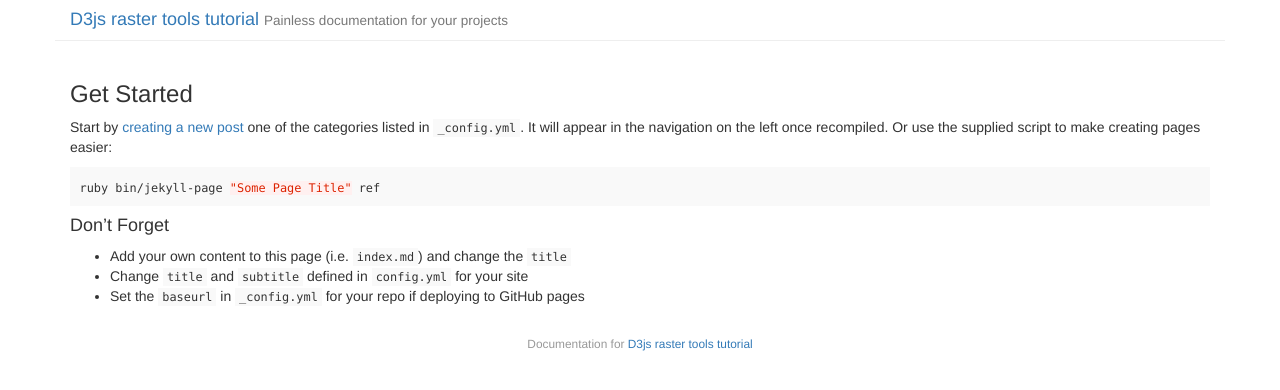
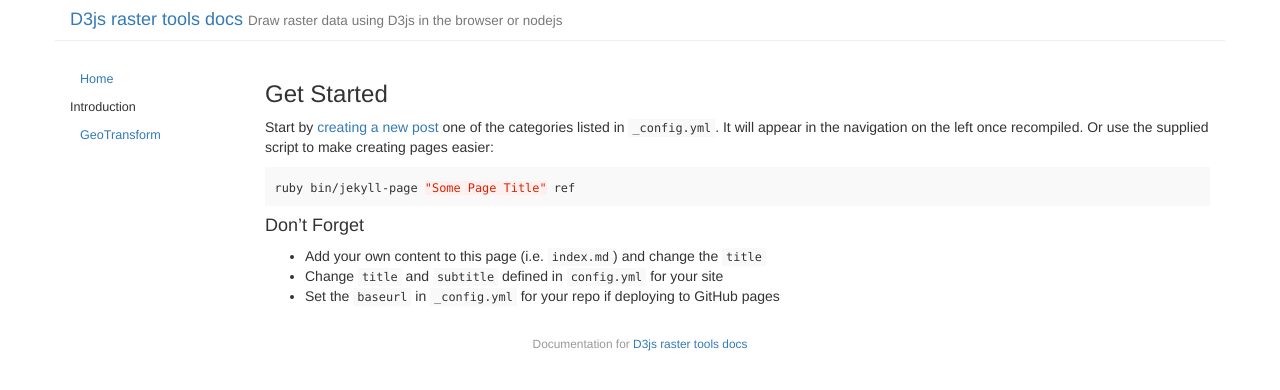
Before and after one commit to rveciana/d3-raster-tools-docs, a Jekyll site: the page built from index.md, in a window 1280 px wide. Shown: the top 390 px of the page. Built offline with Jekyll 4.4.1, drawn with Linux system fonts in a browser that asks for light colours.

Commit message:
GeoTranform

```diff
--- a/_config.yml
+++ b/_config.yml
@@ -1,12 +1,13 @@
 # Site title and subtitle. This is used in _includes/header.html
-title: 'D3js raster tools tutorial'
-subtitle: 'Painless documentation for your projects'
+title: 'D3js raster tools docs'
+subtitle: 'Draw raster data using D3js in the browser or nodejs'
 
 # if you wish to integrate disqus on pages set your shortname here
 disqus_shortname: 'geoexamples'
 
 # if you use google analytics, add your tracking id here
-google_analytics_id: 'UA-36383259-2'
+#google_analytics_id: 'UA-36383259-2'
+google_analytics_id: ''
 
 # Enable/show navigation. There are there options:
 #   0 - always hide
@@ -15,15 +16,14 @@ google_analytics_id: 'UA-36383259-2'
 navigation: 2
 
 # URL to source code, used in _includes/footer.html
-codeurl: 'https://github.com/bruth/jekyll-docs-template'
+codeurl: 'https://github.com/rveciana/d3-raster-tools-docs'
 
 # Default categories (in order) to appear in the navigation
 sections: [
-    ['doc', 'Documentation'],
-    ['tut', 'Tutorial'],
+    ['intr', 'Introduction'],
+    ['plot', 'Plotting Data'],
     ['ref', 'Reference'],
-    ['dev', 'Developers'],
-    ['post', 'Posts']
+    ['exp', 'Examples']
 ]
 
 # Keep as an empty string if served up at the root. If served up at a specific
```
Also changed, not shown: _posts/2016-11-30-geotransform.md (added, +43 -0 lines), images/geotransform.svg (added).
